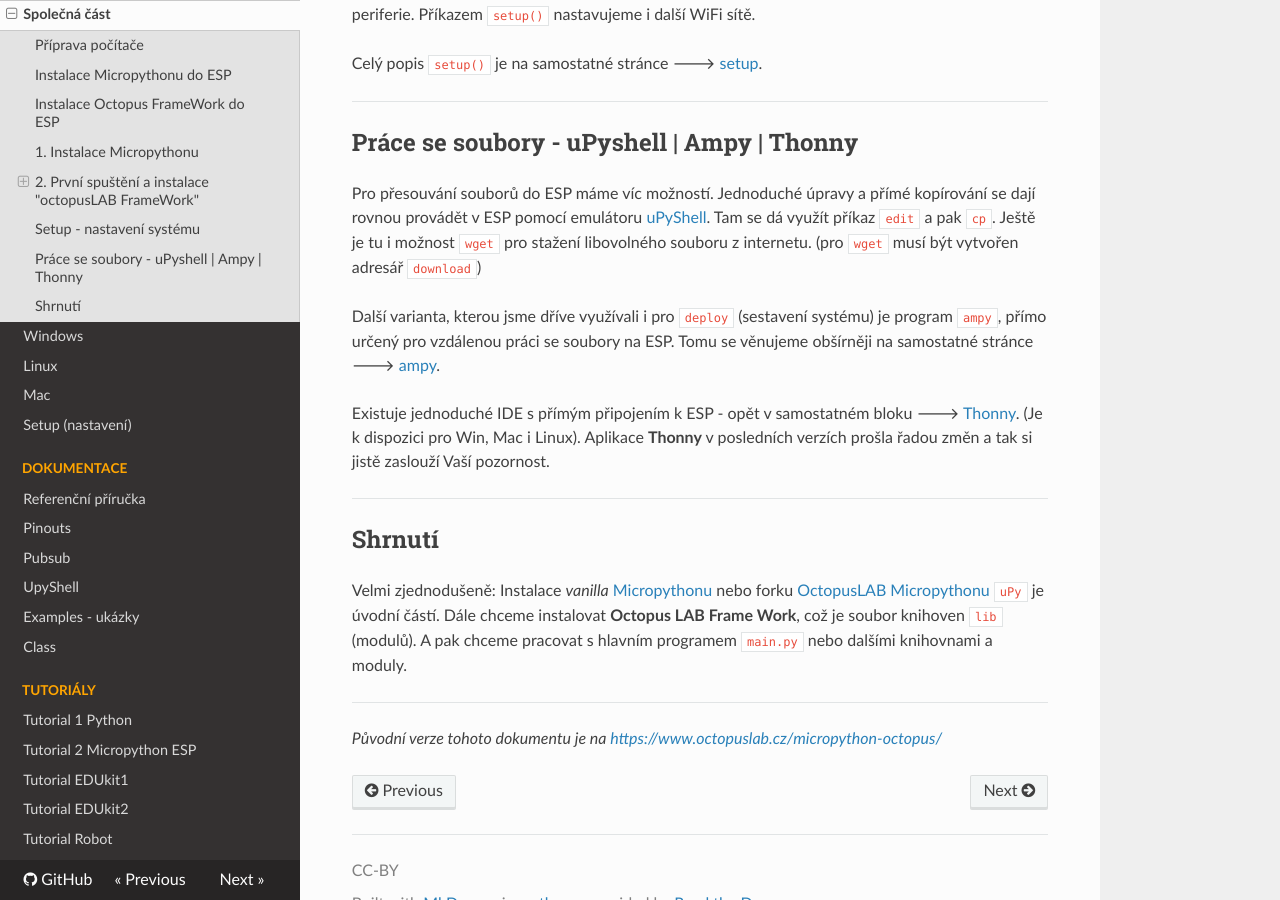
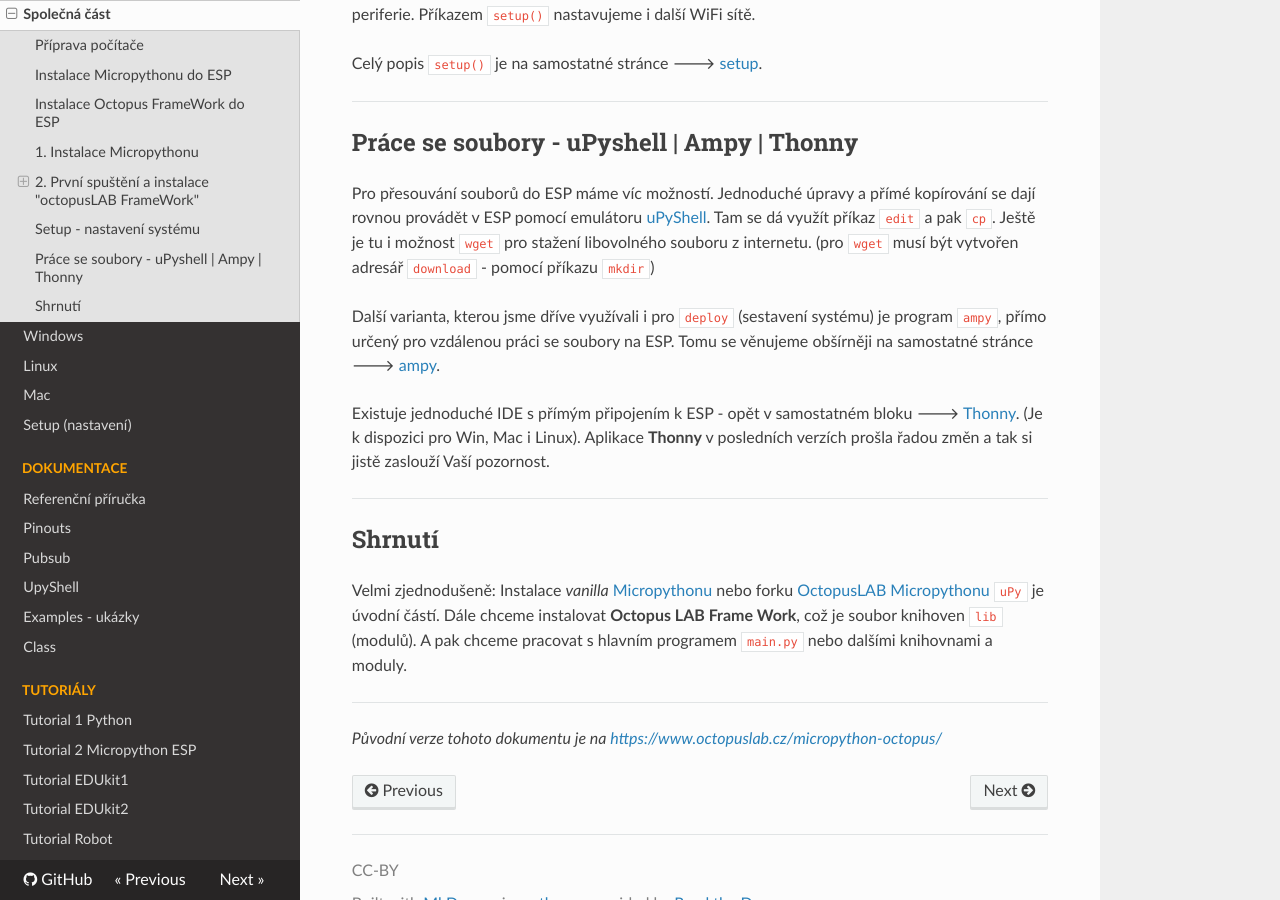
Before and after one commit to octopuslab-cz/docs_octopuslab_cz, an MkDocs documentation site: the page built from docs/install.md, in a window 1280 px wide and 900 px high, scrolled down 3506 px. Built offline with MkDocs 1.6.1, drawn with Linux system fonts in a browser that asks for light colours; nearby versions of some CDN libraries.

Commit message:
typo mkdir

```diff
--- a/docs/install.md
+++ b/docs/install.md
@@ -133,7 +133,7 @@ Celý popis `setup()` je na samostatné stránce 🡒 [setup](/setup).
 ## Práce se soubory - uPyshell | Ampy | Thonny
 
 Pro přesouvání souborů do ESP máme víc možností. Jednoduché úpravy a přímé kopírování se dají rovnou provádět v ESP pomocí emulátoru [uPyShell](/upyshell). Tam se dá využít příkaz `edit` a pak `cp`. Ještě je tu i možnost `wget` pro stažení libovolného souboru z internetu.
-(pro `wget` musí být vytvořen adresář `download`)
+(pro `wget` musí být vytvořen adresář `download` - pomocí příkazu `mkdir`)
 
 
 Další  varianta, kterou jsme dříve využívali i pro `deploy` (sestavení systému) je program `ampy`, přímo určený pro vzdálenou práci se soubory na ESP. Tomu se věnujeme obšírněji na samostatné stránce 🡒 [ampy](/ampy).
```
